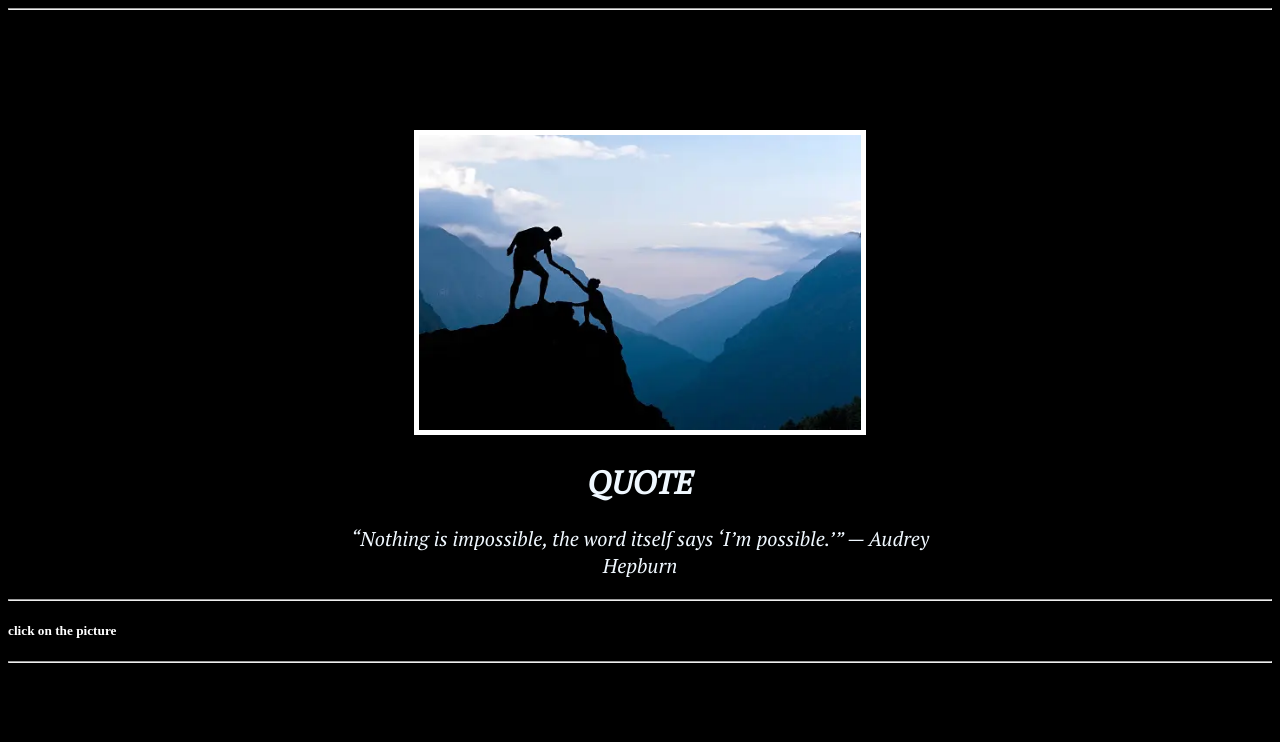
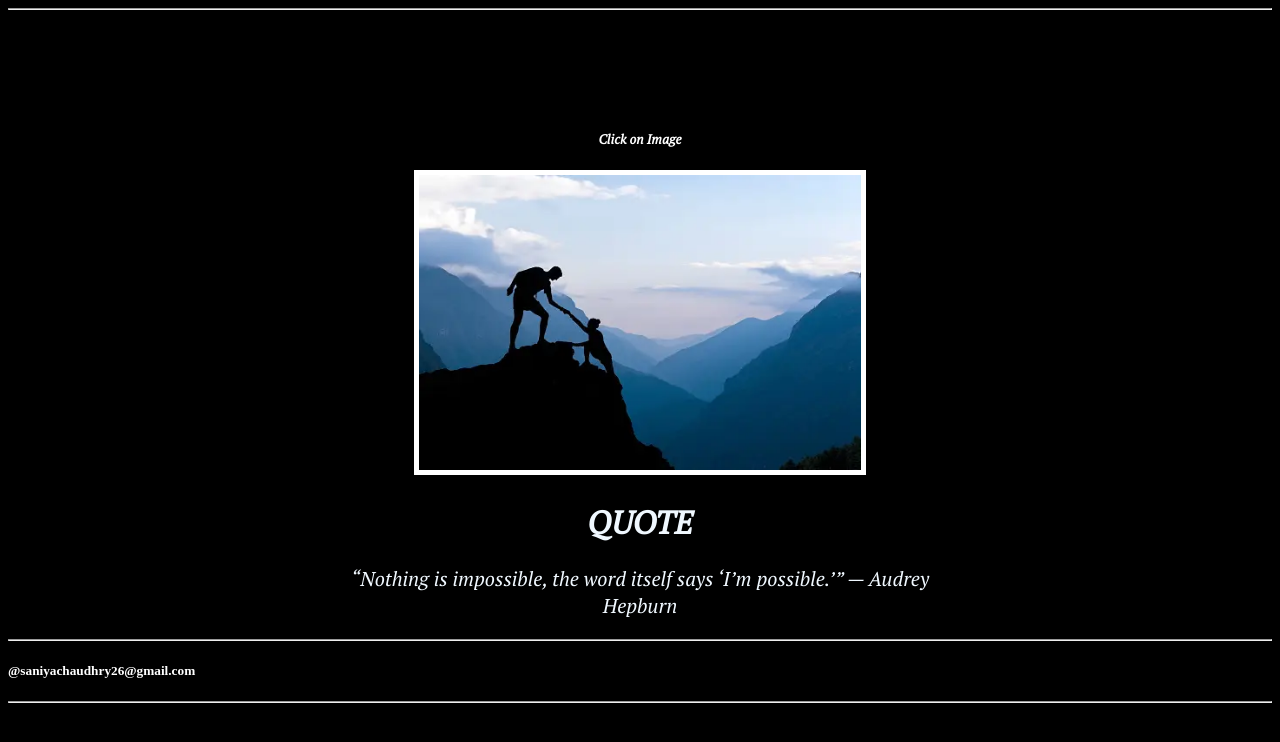
Before and after one commit to saniya-programmer/Quote, a plain HTML site: page index.html in a window 1280 px wide. Drawn offline with Linux system fonts and the light colour scheme.

Commit message:
index.html

```diff
--- a/index.html
+++ b/index.html
@@ -12,6 +12,7 @@
 <body>
     <hr>
     <div class="meme">
+        <h5> Click on Image</h5>
        <a href="./about.html"><img class="motivational-pic" src="./assest/img/img1.webp" alt="image"></a>
         <h1>quote</h1>
         <p>“Nothing is impossible, the word itself says ‘I’m possible.’” — Audrey Hepburn </p>
@@ -19,7 +20,7 @@
     </div>
     <hr>
     <footer>
-        <h5>click on the picture
+        <h5>@saniyachaudhry26@gmail.com
         </h5>
     </footer>
     <hr>
```
